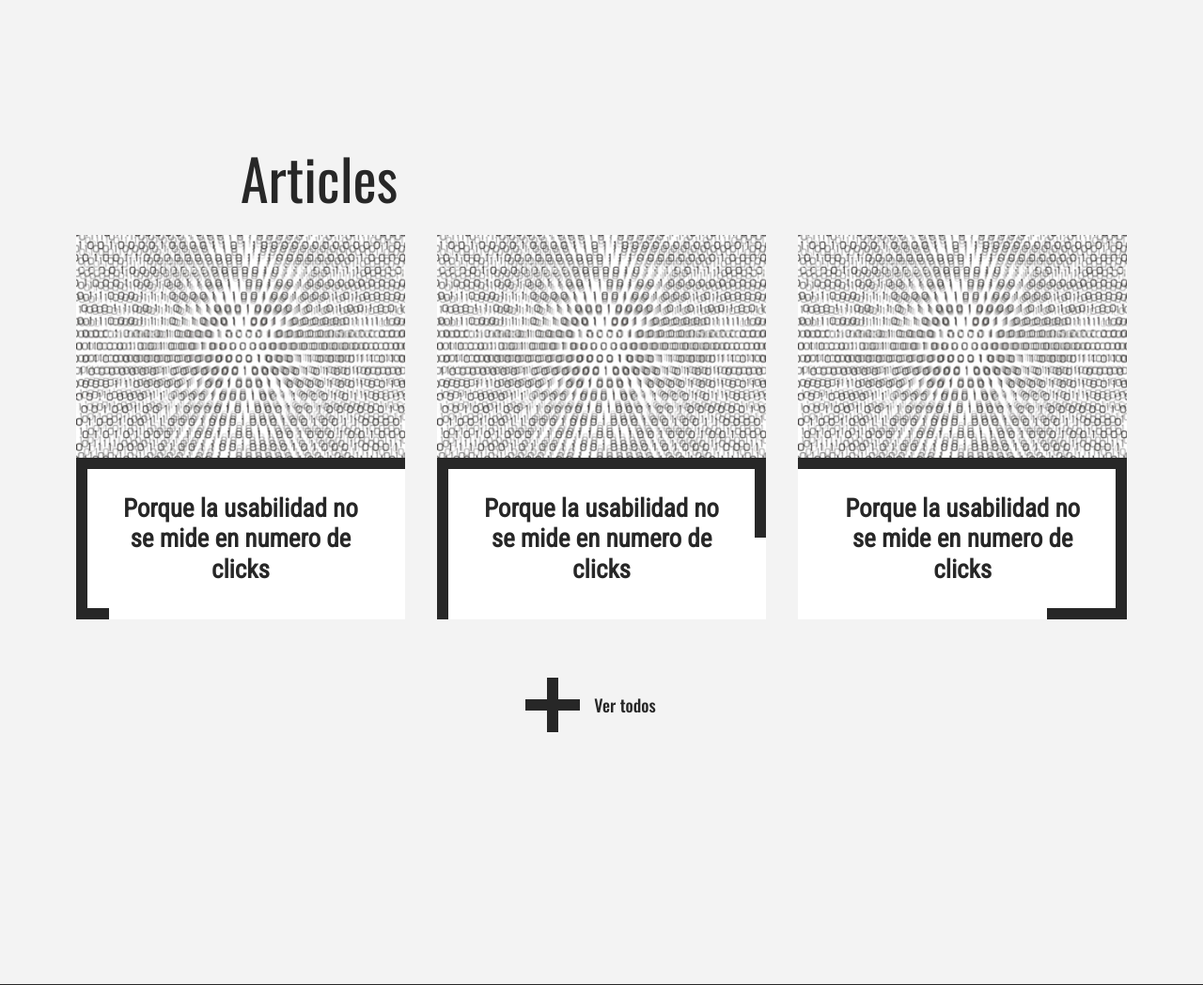
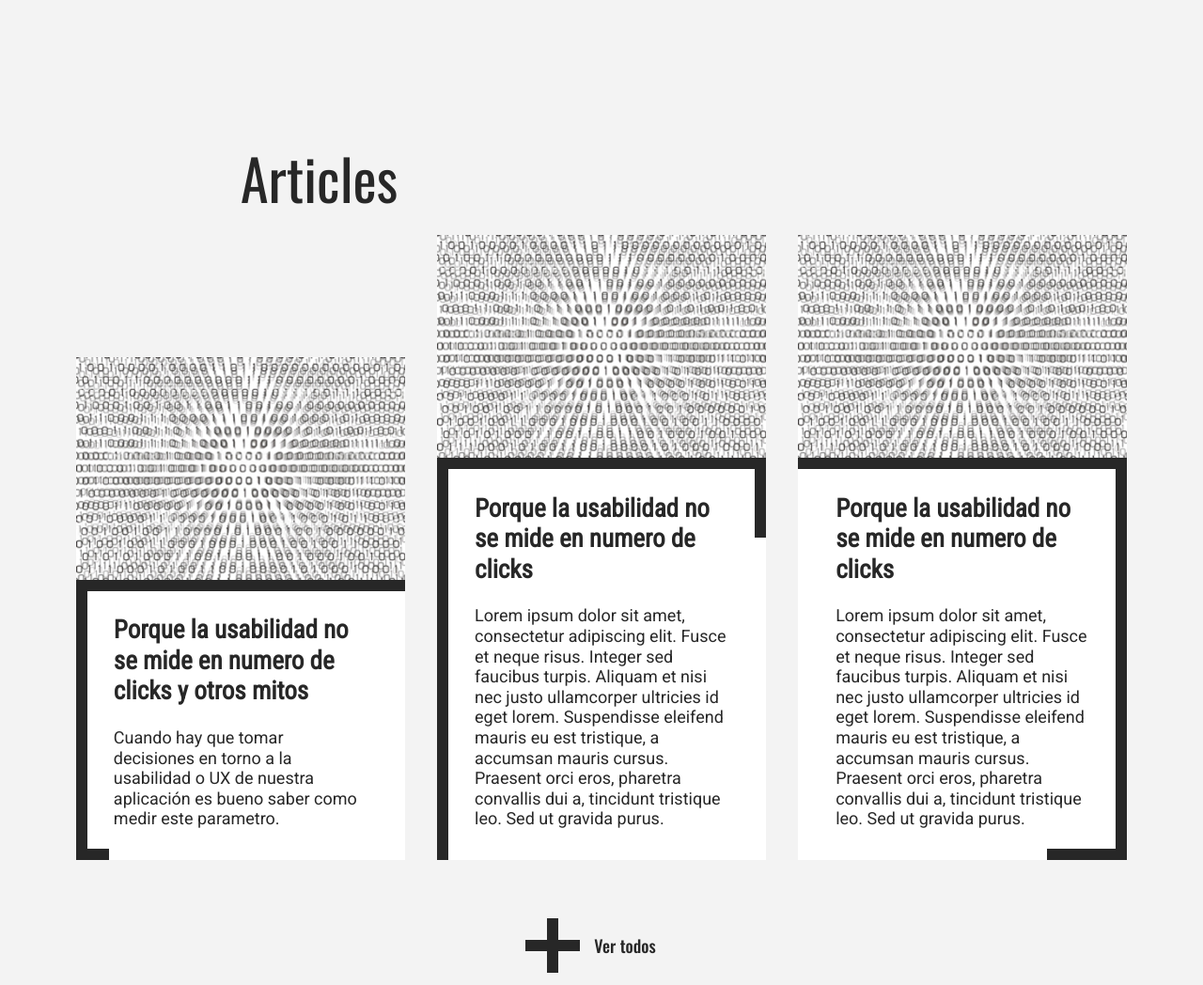
Before and after one commit to chervera/carleshervera-template, a PHP site: page / in a window 1280 px wide. Shown: the part 2994-4042 px from the top of the page at 94% size. Run offline with PHP 8.4, Linux system fonts and the light colour scheme; data that the repository does not hold is empty; some libraries are stand-ins or nearby versions.

Commit message:
minnor fixes style

```diff
--- a/assets/css/main.css
+++ b/assets/css/main.css
@@ -17,8 +17,6 @@
     margin: 0;
     padding-top: 8px;
 }
-
-nav {}
 
 nav#main-menu {
     position: fixed;
@@ -347,6 +345,7 @@
     margin: 0 15px 50px 15px;
     text-decoration: none;
     color: #272727;
+    text-align: left;
 }
 
 .article-list .article img {
@@ -364,8 +363,16 @@
     border: 12px solid #272727;
 }
 
+.article-list .article .featured.dark:after {
+    border: 12px solid #fff;
+}
+
 .article-list .article .featured::before {
     background: #fff;
+}
+
+.article-list .article .featured.dark::before {
+    background: #272727;
 }
 
 .article-list .article .featured.type1::before {
@@ -417,9 +424,10 @@
 }
 
 .article-list .article .content p {
-    font-size: 16px;
+    font-size: 18px;
     line-height: 1.2em;
-    display: none;
+    font-family: 'Roboto', sans-serif;
+    font-weight: 300;
 }
 
 .more {
--- a/index.php
+++ b/index.php
@@ -7,7 +7,7 @@
     <meta name="robots" content="index, follow" />
     <meta name="viewport" content="width=device-width, initial-scale=1, shrink-to-fit=no">
 
-    <link href="https://fonts.googleapis.com/css?family=Oswald:300,400,500|Roboto+Condensed:400,400i|Roboto:700" rel="stylesheet">
+    <link href="https://fonts.googleapis.com/css?family=Oswald:300,400,500|Roboto+Condensed:400,400i|Roboto:400,700" rel="stylesheet">
 
     <link rel="stylesheet" href="./node_modules/normalize.css/normalize.css">
 
@@ -108,12 +108,9 @@
                     <img src="assets/img/articles/article1.jpg" alt="text image 1" />
                 </div>
                 <div class="content featured type1">
-                    <h2 class="h2">Porque la usabilidad no se mide en numero de clicks</h2>
+                    <h2 class="h2">Porque la usabilidad no se mide en numero de clicks y otros mitos</h2>
                     <p>
-                        Lorem ipsum dolor sit amet, consectetur adipiscing elit. Fusce et neque risus. Integer sed
-                        faucibus turpis. Aliquam et nisi nec justo ullamcorper ultricies id eget lorem. Suspendisse
-                        eleifend mauris eu est tristique, a accumsan mauris cursus. Praesent orci eros, pharetra
-                        convallis dui a, tincidunt tristique leo. Sed ut gravida purus.
+                    Cuando hay que tomar decisiones en torno a la usabilidad o UX de nuestra aplicación es bueno saber como medir este parametro.
                     </p>
                 </div>
             </a>
```
